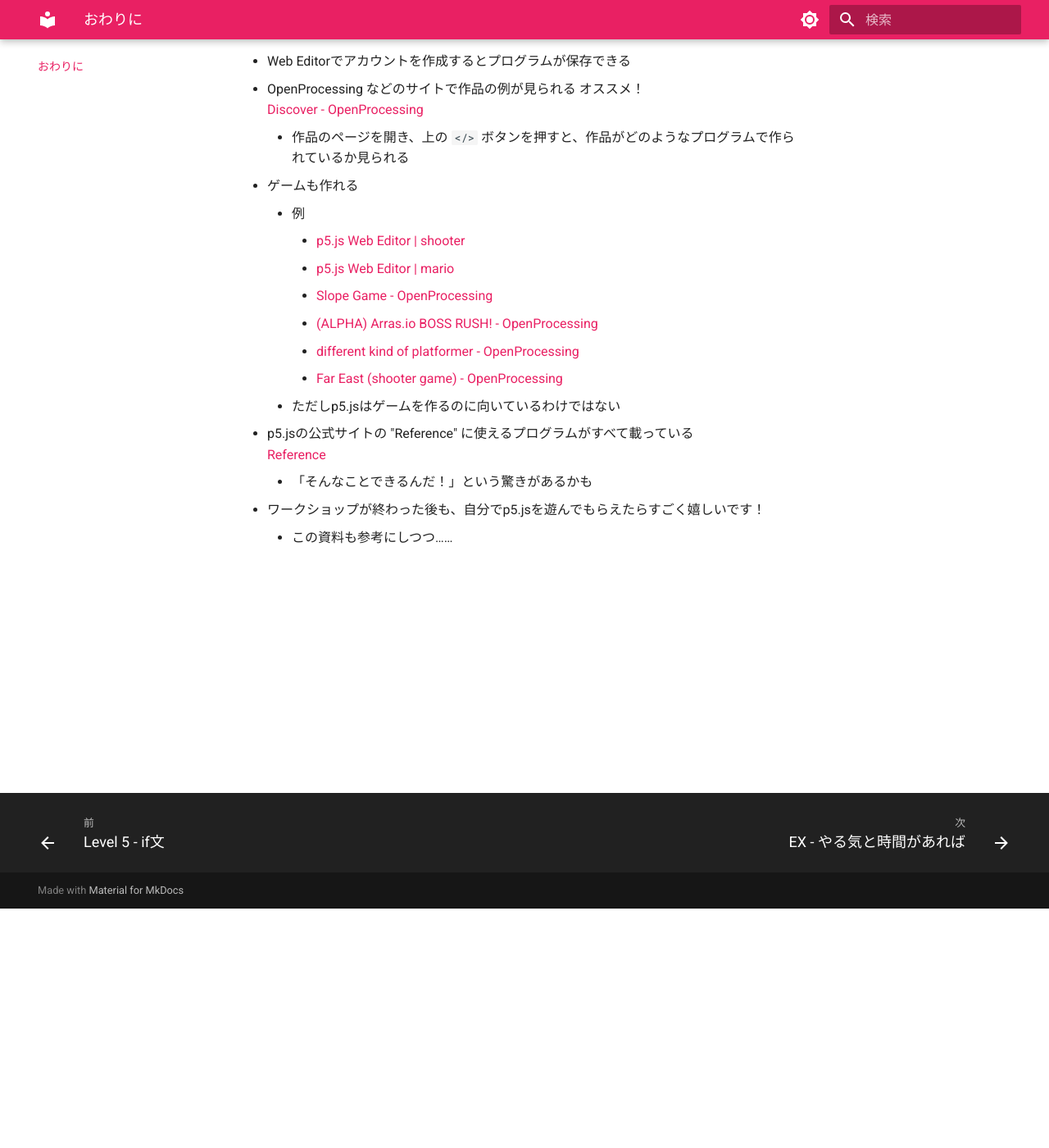
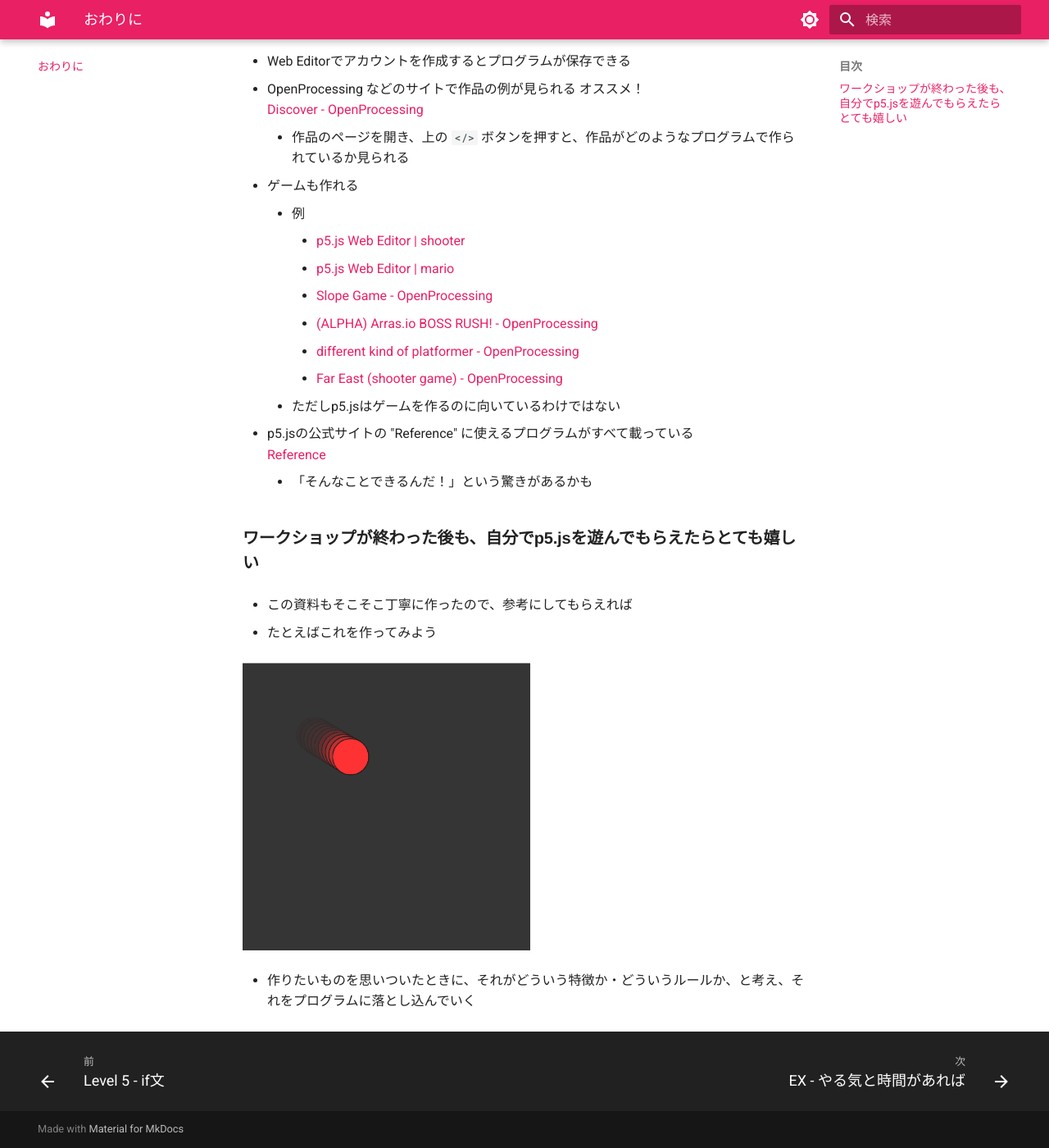
Before and after one commit to v76nl/gdgs-p5-workshop, an MkDocs documentation site: the page built from docs/outro.md, in a window 1280 px wide and 1400 px high, scrolled down 292 px. Shown: the whole window at 82% size. Built offline with MkDocs 1.6.1 and Material for MkDocs 9.7.7, drawn with Linux system fonts in a browser that asks for light colours.

Commit message:
docs: add homework

```diff
--- a/docs/outro.md
+++ b/docs/outro.md
@@ -21,5 +21,12 @@
     [Reference](https://p5js.org/reference/)
     - 「そんなことできるんだ！」という驚きがあるかも
 
-- ワークショップが終わった後も、自分でp5.jsを遊んでもらえたらすごく嬉しいです！
-    - この資料も参考にしつつ……
+### ワークショップが終わった後も、自分でp5.jsを遊んでもらえたらとても嬉しい
+
+- この資料もそこそこ丁寧に作ったので、参考にしてもらえれば
+
+- たとえばこれを作ってみよう
+
+![課題](images/homework.gif)
+
+- 作りたいものを思いついたときに、それがどういう特徴か・どういうルールか、と考え、それをプログラムに落とし込んでいく
```
Also changed, not shown: docs/images/homework.gif (added).
